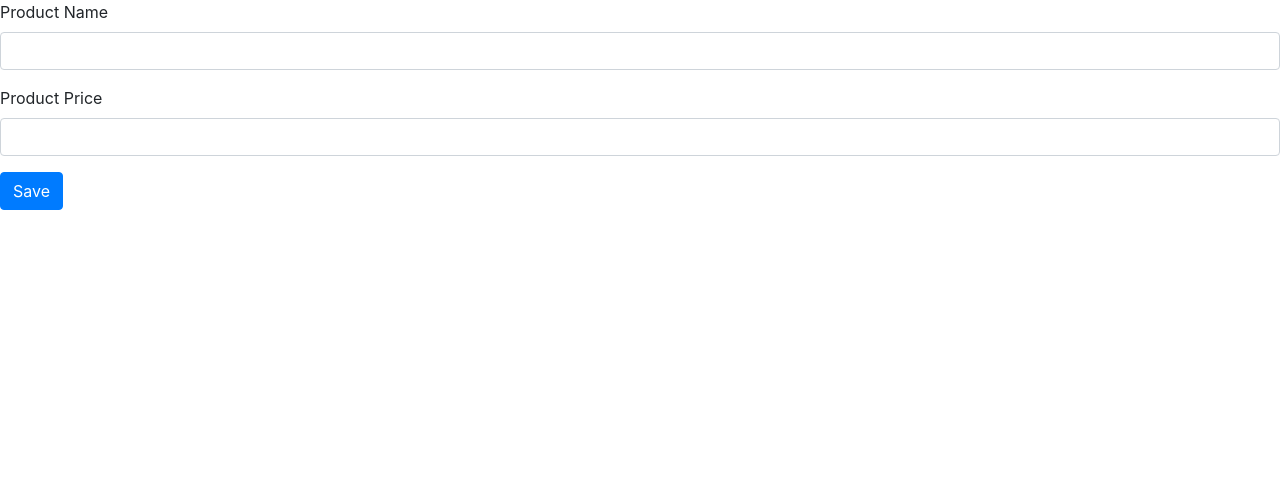
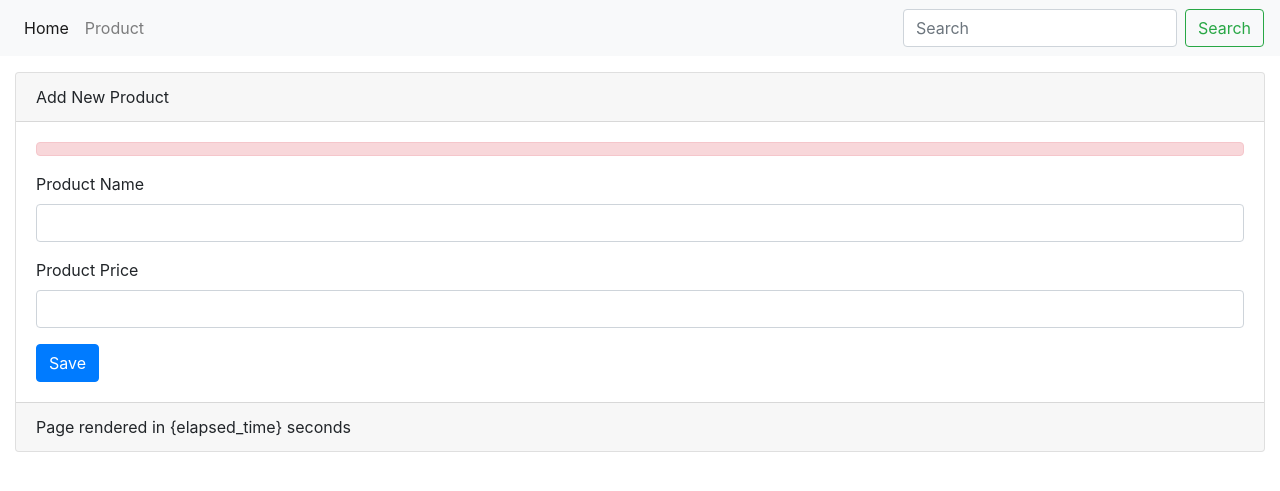
Before and after one commit to ahmedhambal/CI4-CRUD, a CodeIgniter 4 app: the page made by app/Views/ProductFVB/add_product_view.php in a window 1280 px wide. Shown: the top 491 px of the page. Run offline with PHP 8.4 and a stand-in for CodeIgniter, Linux system fonts and the light colour scheme; the template is opened without the code that fills it, so the values that code supplies are empty; some libraries are stand-ins or nearby versions.

Commit message:
Add Navbar, Card

```diff
--- a/app/Views/ProductFVB/add_product_view.php
+++ b/app/Views/ProductFVB/add_product_view.php
@@ -10,7 +10,18 @@
 </head>
 
 <body>
-    <?= isset($validation) ? $validation->listErrors() : ''; ?>
+    <?= view('ProductFVB/navbar') ?>
+    <div class="container-fluid">
+        <div class="card shadows-sm">
+            <div class="card-header">
+                Add New Product
+            </div>
+            <div class="card-body">
+                <?php if (isset($validation)) : ?>
+                    <div class="alert alert-danger pb-0">
+                        <?= $validation->listErrors() ?>
+                    </div>
+                <?php endif ?>
                 <form action="/productFVB/save" method="post">
                     <div class="form-group">
                         <label>Product Name</label>
@@ -22,6 +33,12 @@
                     </div>
                     <button type="submit" class="btn btn-primary">Save</button>
                 </form>
+            </div>
+            <div class="card-footer">
+                Page rendered in {elapsed_time} seconds
+            </div>
+        </div>
+    </div>
 
     <?= view('assets/jquery.html') ?>
     <?= view('assets/popper.html') ?>
--- /dev/null
+++ b/app/Views/ProductFVB/navbar.php
@@ -0,0 +1,17 @@
+<nav class="navbar navbar-expand-lg navbar-light bg-light mb-3">
+    <div class="collapse navbar-collapse" id="navbarSupportedContent">
+        <ul class="navbar-nav mr-auto">
+            <li class="nav-item active">
+                <a class="nav-link" href="/">Home <span class="sr-only">(current)</span></a>
+            </li>
+            <li class="nav-item">
+                <a class="nav-link" href="/productFVB">Product</a>
+            </li>
+
+        </ul>
+        <form class="form-inline my-2 my-lg-0">
+            <input class="form-control mr-sm-2" type="search" placeholder="Search" aria-label="Search">
+            <button class="btn btn-outline-success my-2 my-sm-0" type="submit">Search</button>
+        </form>
+    </div>
+</nav>
```
Also changed, not shown: app/Views/ProductFVB/edit_product_view.php (+13 -0 lines), app/Views/ProductFVB/product_view.php (+15 -2 lines). Lines whose indentation alone changed are shown as unchanged.
